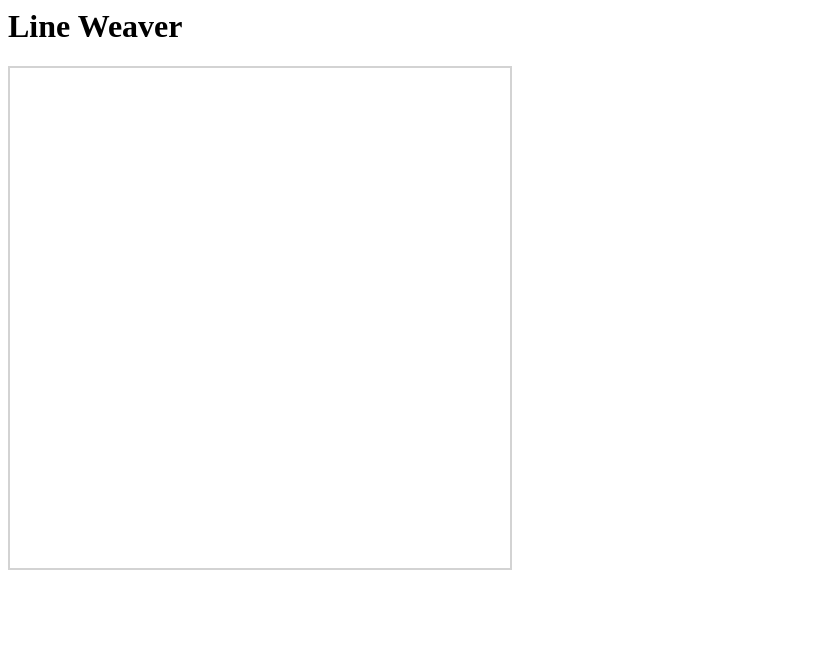
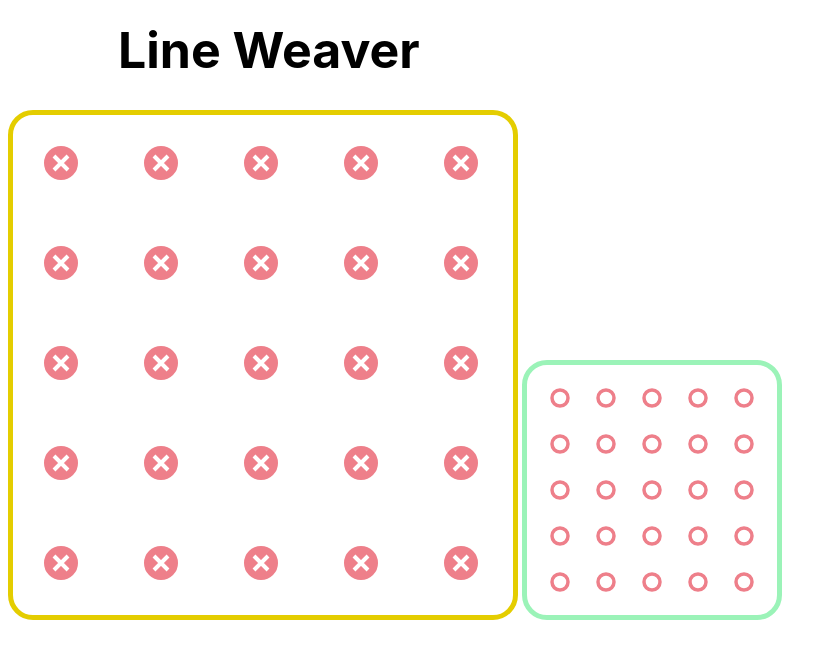
Before and after one commit to xiaoyuny/Javascript-Project, a website with bundled scripts: page index.html in a window 1280 px wide. Shown: the whole page, without its empty margins (0-837 px from the left). Built offline with nearby package versions, Linux system fonts and the light colour scheme.

```diff
--- /dev/null
+++ b/assets/stylesheets/main.css
@@ -0,0 +1,6 @@
+h1 {
+  font-size: 50px;
+  font-family: -apple-system, BlinkMacSystemFont, 'Segoe UI', Roboto, Oxygen,
+    Ubuntu, Cantarell, 'Open Sans', 'Helvetica Neue', sans-serif;
+  margin: 20px 0 30px 110px;
+}
--- a/index.html
+++ b/index.html
@@ -2,13 +2,14 @@
 
 <head>
   <title>Line Weaver</title>
+  <script type="application/javascript" src="dist/lib/bundle.js"></script>
+  <link rel="stylesheet" type="text/css" href="assets/stylesheets/main.css">
 </head>
 
 <body>
   <h1>Line Weaver</h1>
-  <canvas style="border: 2px solid #d3d3d3;"></canvas>
-
-  <script type="application/javascript" src="dist/lib/bundle.js"></script>
+  <canvas id="game-canvas" style="border: 5px solid #e4cd00; border-radius: 25px;"></canvas>
+  <canvas id="goal-canvas" style="border: 5px solid #9bf3b8; border-radius: 25px;"></canvas>
 </body>
 
 </html>
--- a/lib/board.js
+++ b/lib/board.js
@@ -3,6 +3,50 @@
     this.ctx = ctx;
     this.game = game;
   }
+
+  drawBoard(ctx) {
+    const width = 500;
+    const height = 500;
+    ctx.lineWidth = 4;
+    const p = 15;
+
+    for (let x = 48; x <= width; x += 100) {
+      for (let y = 48; y <= height; y += 100) {
+        ctx.beginPath();
+        this.filledDot(ctx, x, y);
+        this.drawX(ctx, x, y);
+      }
+    }
+  }
+
+  emptyDot(ctx, x, y) {
+    ctx.arc(x, y, 15, 0, 2 * Math.PI);
+    ctx.stroke();
+  }
+
+  filledDot(ctx, x, y) {
+    ctx.arc(x, y, 15, 0, 2 * Math.PI);
+    ctx.fillStyle = '#ee7f8a';
+    ctx.strokeStyle = '#ee7f8a';
+    ctx.fill();
+    ctx.stroke();
+  }
+
+  drawX(ctx, x, y) {
+    ctx.beginPath();
+
+    ctx.moveTo(x - 7, y - 7);
+    ctx.lineTo(x + 7, y + 7);
+
+    ctx.moveTo(x + 7, y - 7);
+    ctx.lineTo(x - 7, y + 7);
+    ctx.strokeStyle = 'white';
+    ctx.stroke();
+  }
+
+  attach() {}
+
+  isValidMove() {}
 }
 
 module.exports = Board;
--- /dev/null
+++ b/lib/goal.js
@@ -0,0 +1,27 @@
+class Goal {
+  constructor(ctx) {
+    this.draw(ctx);
+  }
+
+  draw(ctx) {
+    const width = 240;
+    const height = 240;
+    ctx.lineWidth = 3.5;
+    const p = 15;
+
+    for (let x = 33; x <= width; x += 46) {
+      for (let y = 33; y <= height; y += 46) {
+        ctx.beginPath();
+        this.emptyDot(ctx, x, y);
+      }
+    }
+  }
+
+  emptyDot(ctx, x, y) {
+    ctx.strokeStyle = '#ee7f8a';
+    ctx.arc(x, y, 8, 0, 2 * Math.PI);
+    ctx.stroke();
+  }
+}
+
+module.exports = Goal;
--- a/lib/line-weaver.js
+++ b/lib/line-weaver.js
@@ -1,20 +1,20 @@
-/**
- * Application entry point
- */
-
-// Load application styles
-// import 'styles/index.scss';
-
-// ================================
-// START YOUR APP HERE
-// ================================
+const Board = require('./board');
+const Goal = require('./goal');
 
 document.addEventListener('DOMContentLoaded', () => {
-  console.log('webpack is working');
+  const gameCanvas = document.getElementById('game-canvas');
+  gameCanvas.width = 500;
+  gameCanvas.height = 500;
 
-  const canvasEl = document.getElementsByTagName('canvas')[0];
-  canvasEl.width = 500;
-  canvasEl.height = 500;
+  const goalCanvas = document.getElementById('goal-canvas');
+  goalCanvas.width = 250;
+  goalCanvas.height = 250;
 
-  const context = canvasEl.getContext('2d');
+  const gameCtx = gameCanvas.getContext('2d');
+  const goalCtx = goalCanvas.getContext('2d');
+
+  const board = new Board();
+  const goal = new Goal(goalCtx);
+
+  board.drawBoard(gameCtx);
 });
```
Also changed, not shown: lib/game.js (+11 -1 lines), lib/game_view.js (added, +19 -0 lines), lib/knot.js (added, +40 -0 lines), lib/line.js (+39 -0 lines), lib/util/constants.js (added, +11 -0 lines), 1 other file.
